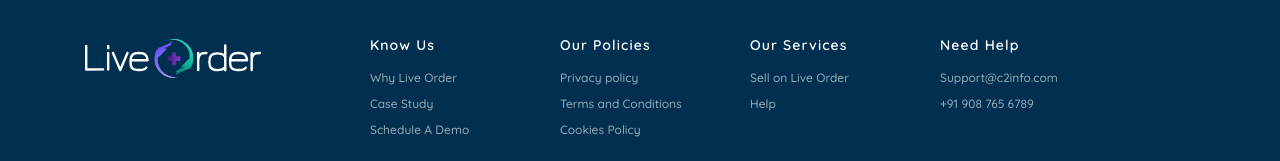
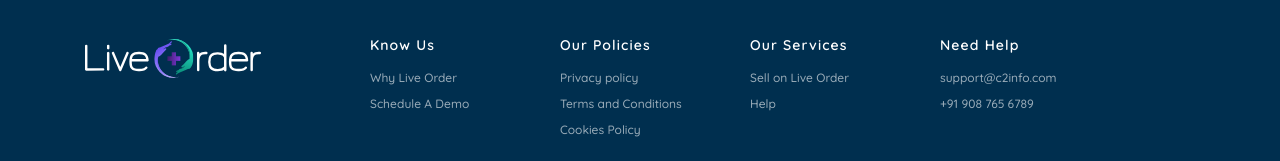
Before and after one commit to ssekaran4u/liveorder3.0-react-pre, a React (Create React App) app: page /help in a window 1280 px wide. Shown: the part 1165-1326 px from the top of the page. Built offline with nearby package versions, Linux system fonts and the light colour scheme.

Commit message:
footer fix

```diff
--- a/src/Components/Footer/Footer.js
+++ b/src/Components/Footer/Footer.js
@@ -114,11 +114,9 @@
               <h3 className="footer-title">Know Us</h3>
               <ul className="footer-list">
                 <li>
-                  <Link to="/#whyLive">Why Live Order</Link>
+                  <a href="/#whyLive">Why Live Order</a>
                 </li>
-                <li>
-                  <a href="#">Case Study</a>
-                </li>
+
                 <li>
                   <a onClick={() => props.schedulerModalHandler(true)}>
                     Schedule A Demo
@@ -155,7 +153,7 @@
               <h3 className="footer-title">Need Help</h3>
               <ul className="footer-list">
                 <li>
-                  <a href="#">Support@c2info.com</a>
+                  <a href="#">support@c2info.com</a>
                 </li>
                 <li>
                   <a href="#">+91 908 765 6789</a>
```
